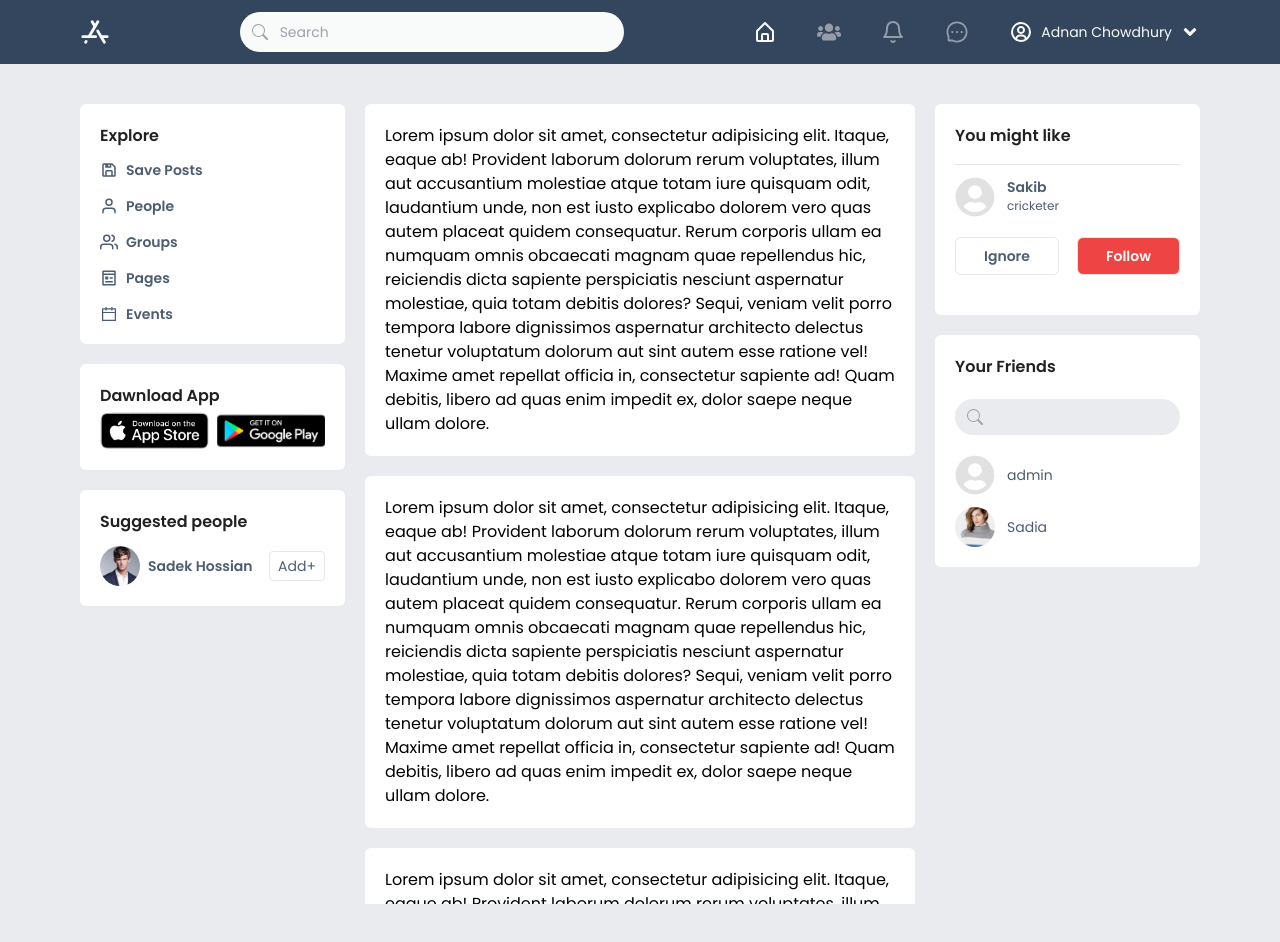
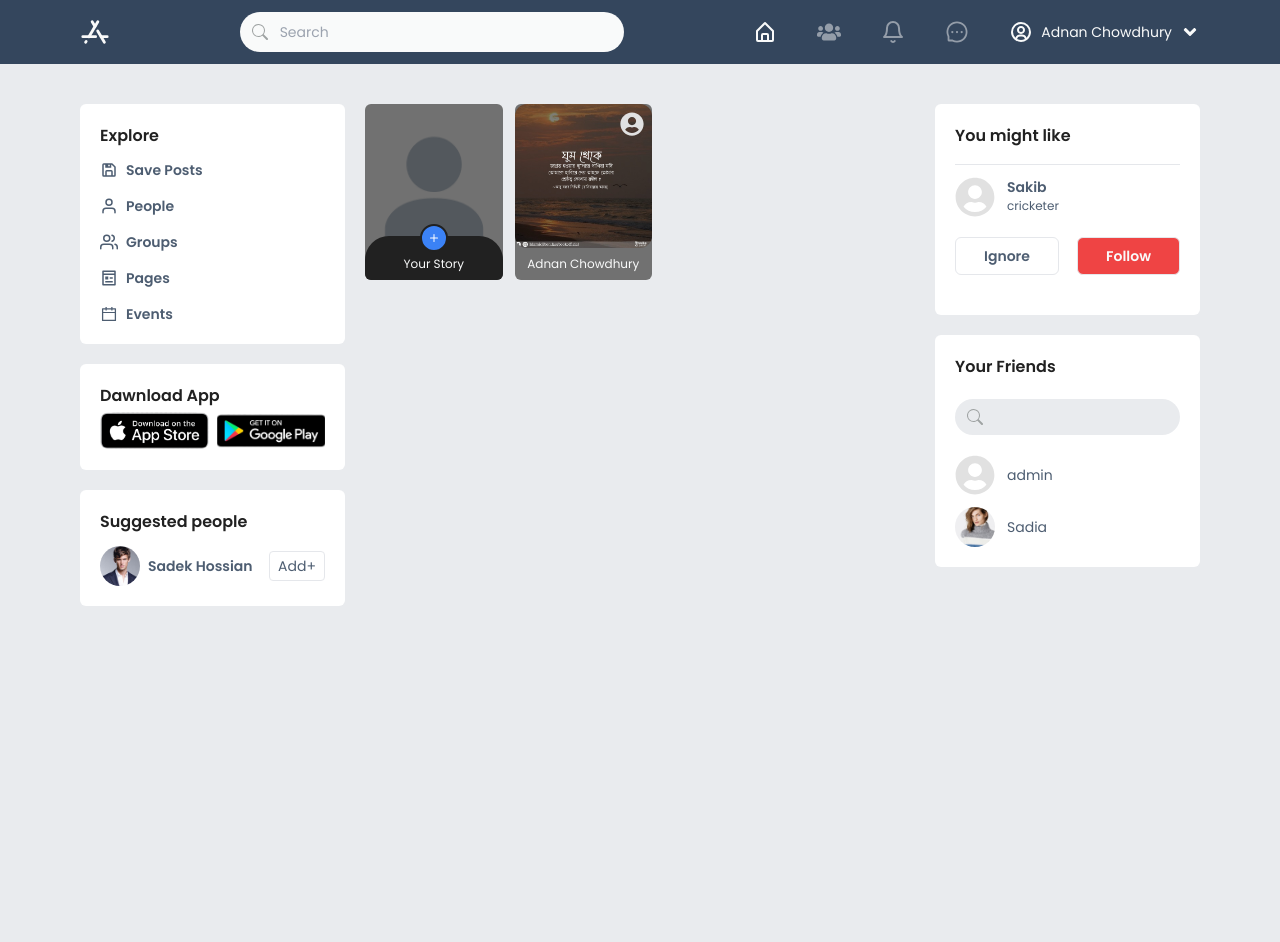
Before and after one commit to Arifulislam5577/Appifylab-Job-Task, a React (Create React App) app: page / in a window 1280 px wide. Built offline with nearby package versions, Linux system fonts and the light colour scheme.

Commit message:
stories added

```diff
--- a/src/pages/Home/HomeComponets/PostsArea.jsx
+++ b/src/pages/Home/HomeComponets/PostsArea.jsx
@@ -1,128 +1,10 @@
 import React from "react";
+import Stories from "./PostsComponents/Stories";
 
 const PostsArea = () => {
   return (
     <div className="posts-area flex flex-col gap-5 ">
-      <div className="bg-white p-5 rounded-md">
-        <p>
-          Lorem ipsum dolor sit amet, consectetur adipisicing elit. Itaque,
-          eaque ab! Provident laborum dolorum rerum voluptates, illum aut
-          accusantium molestiae atque totam iure quisquam odit, laudantium unde,
-          non est iusto explicabo dolorem vero quas autem placeat quidem
-          consequatur. Rerum corporis ullam ea numquam omnis obcaecati magnam
-          quae repellendus hic, reiciendis dicta sapiente perspiciatis nesciunt
-          aspernatur molestiae, quia totam debitis dolores? Sequi, veniam velit
-          porro tempora labore dignissimos aspernatur architecto delectus
-          tenetur voluptatum dolorum aut sint autem esse ratione vel! Maxime
-          amet repellat officia in, consectetur sapiente ad! Quam debitis,
-          libero ad quas enim impedit ex, dolor saepe neque ullam dolore.
-        </p>
-      </div>
-      <div className="bg-white p-5 rounded-md">
-        <p>
-          Lorem ipsum dolor sit amet, consectetur adipisicing elit. Itaque,
-          eaque ab! Provident laborum dolorum rerum voluptates, illum aut
-          accusantium molestiae atque totam iure quisquam odit, laudantium unde,
-          non est iusto explicabo dolorem vero quas autem placeat quidem
-          consequatur. Rerum corporis ullam ea numquam omnis obcaecati magnam
-          quae repellendus hic, reiciendis dicta sapiente perspiciatis nesciunt
-          aspernatur molestiae, quia totam debitis dolores? Sequi, veniam velit
-          porro tempora labore dignissimos aspernatur architecto delectus
-          tenetur voluptatum dolorum aut sint autem esse ratione vel! Maxime
-          amet repellat officia in, consectetur sapiente ad! Quam debitis,
-          libero ad quas enim impedit ex, dolor saepe neque ullam dolore.
-        </p>
-      </div>
-      <div className="bg-white p-5 rounded-md">
-        <p>
-          Lorem ipsum dolor sit amet, consectetur adipisicing elit. Itaque,
-          eaque ab! Provident laborum dolorum rerum voluptates, illum aut
-          accusantium molestiae atque totam iure quisquam odit, laudantium unde,
-          non est iusto explicabo dolorem vero quas autem placeat quidem
-          consequatur. Rerum corporis ullam ea numquam omnis obcaecati magnam
-          quae repellendus hic, reiciendis dicta sapiente perspiciatis nesciunt
-          aspernatur molestiae, quia totam debitis dolores? Sequi, veniam velit
-          porro tempora labore dignissimos aspernatur architecto delectus
-          tenetur voluptatum dolorum aut sint autem esse ratione vel! Maxime
-          amet repellat officia in, consectetur sapiente ad! Quam debitis,
-          libero ad quas enim impedit ex, dolor saepe neque ullam dolore.
-        </p>
-      </div>
-      <div className="bg-white p-5 rounded-md">
-        <p>
-          Lorem ipsum dolor sit amet, consectetur adipisicing elit. Itaque,
-          eaque ab! Provident laborum dolorum rerum voluptates, illum aut
-          accusantium molestiae atque totam iure quisquam odit, laudantium unde,
-          non est iusto explicabo dolorem vero quas autem placeat quidem
-          consequatur. Rerum corporis ullam ea numquam omnis obcaecati magnam
-          quae repellendus hic, reiciendis dicta sapiente perspiciatis nesciunt
-          aspernatur molestiae, quia totam debitis dolores? Sequi, veniam velit
-          porro tempora labore dignissimos aspernatur architecto delectus
-          tenetur voluptatum dolorum aut sint autem esse ratione vel! Maxime
-          amet repellat officia in, consectetur sapiente ad! Quam debitis,
-          libero ad quas enim impedit ex, dolor saepe neque ullam dolore.
-        </p>
-      </div>
-      <div className="bg-white p-5 rounded-md">
-        <p>
-          Lorem ipsum dolor sit amet, consectetur adipisicing elit. Itaque,
-          eaque ab! Provident laborum dolorum rerum voluptates, illum aut
-          accusantium molestiae atque totam iure quisquam odit, laudantium unde,
-          non est iusto explicabo dolorem vero quas autem placeat quidem
-          consequatur. Rerum corporis ullam ea numquam omnis obcaecati magnam
-          quae repellendus hic, reiciendis dicta sapiente perspiciatis nesciunt
-          aspernatur molestiae, quia totam debitis dolores? Sequi, veniam velit
-          porro tempora labore dignissimos aspernatur architecto delectus
-          tenetur voluptatum dolorum aut sint autem esse ratione vel! Maxime
-          amet repellat officia in, consectetur sapiente ad! Quam debitis,
-          libero ad quas enim impedit ex, dolor saepe neque ullam dolore.
-        </p>
-      </div>
-      <div className="bg-white p-5 rounded-md">
-        <p>
-          Lorem ipsum dolor sit amet, consectetur adipisicing elit. Itaque,
-          eaque ab! Provident laborum dolorum rerum voluptates, illum aut
-          accusantium molestiae atque totam iure quisquam odit, laudantium unde,
-          non est iusto explicabo dolorem vero quas autem placeat quidem
-          consequatur. Rerum corporis ullam ea numquam omnis obcaecati magnam
-          quae repellendus hic, reiciendis dicta sapiente perspiciatis nesciunt
-          aspernatur molestiae, quia totam debitis dolores? Sequi, veniam velit
-          porro tempora labore dignissimos aspernatur architecto delectus
-          tenetur voluptatum dolorum aut sint autem esse ratione vel! Maxime
-          amet repellat officia in, consectetur sapiente ad! Quam debitis,
-          libero ad quas enim impedit ex, dolor saepe neque ullam dolore.
-        </p>
-      </div>
-      <div className="bg-white p-5 rounded-md">
-        <p>
-          Lorem ipsum dolor sit amet, consectetur adipisicing elit. Itaque,
-          eaque ab! Provident laborum dolorum rerum voluptates, illum aut
-          accusantium molestiae atque totam iure quisquam odit, laudantium unde,
-          non est iusto explicabo dolorem vero quas autem placeat quidem
-          consequatur. Rerum corporis ullam ea numquam omnis obcaecati magnam
-          quae repellendus hic, reiciendis dicta sapiente perspiciatis nesciunt
-          aspernatur molestiae, quia totam debitis dolores? Sequi, veniam velit
-          porro tempora labore dignissimos aspernatur architecto delectus
-          tenetur voluptatum dolorum aut sint autem esse ratione vel! Maxime
-          amet repellat officia in, consectetur sapiente ad! Quam debitis,
-          libero ad quas enim impedit ex, dolor saepe neque ullam dolore.
-        </p>
-      </div>
-      <div className="bg-white p-5 rounded-md">
-        <p>
-          Lorem ipsum dolor sit amet, consectetur adipisicing elit. Itaque,
-          eaque ab! Provident laborum dolorum rerum voluptates, illum aut
-          accusantium molestiae atque totam iure quisquam odit, laudantium unde,
-          non est iusto explicabo dolorem vero quas autem placeat quidem
-          consequatur. Rerum corporis ullam ea numquam omnis obcaecati magnam
-          quae repellendus hic, reiciendis dicta sapiente perspiciatis nesciunt
-          aspernatur molestiae, quia totam debitis dolores? Sequi, veniam velit
-          porro tempora labore dignissimos aspernatur architecto delectus
-          tenetur voluptatum dolorum aut sint autem esse ratione vel! Maxime
-          amet repellat officia in, consectetur sapiente ad! Quam debitis,
-          libero ad quas enim impedit ex, dolor saepe neque ullam dolore.
-        </p>
-      </div>
+      <Stories />
     </div>
   );
 };
--- /dev/null
+++ b/src/pages/Home/HomeComponets/PostsComponents/Stories.jsx
@@ -0,0 +1,43 @@
+import React from "react";
+import { BsPlus } from "react-icons/bs";
+import { FaUserCircle } from "react-icons/fa";
+const Stories = () => {
+  return (
+    <div className="flex items-center gap-3">
+      <div className="h-52 w-1/3 md:w-1/4">
+        <div className="addStory rounded-md  px-5 py-2   overflow-hidden bg-[#717171] relative">
+          <img
+            src="images/story.png"
+            alt="story"
+            className="h-40 w-32 object-contain scale-125"
+          />
+          <div className="flex flex-col items-center gap-1 bg-dark w-full absolute bottom-0 left-0 right-0 rounded-t-3xl">
+            <div className="flex items-center flex-col p-2 relative">
+              <button className="h-7 w-7 rounded-full bg-blue-500 flex items-center justify-center absolute -top-3 border-2 border-dark">
+                <BsPlus color="white" />
+              </button>
+              <h3 className="text-light text-xs mt-3">Your Story</h3>
+            </div>
+          </div>
+        </div>
+      </div>
+      <div className="h-52 w-1/3 md:w-1/4">
+        <div className="rounded-md bg-[#717171] flex  flex-col relative">
+          <span className="absolute right-2 top-2 ">
+            <FaUserCircle color="#e1e1e1" size="24" />
+          </span>
+          <img
+            src="images/adnanStory.jpg"
+            alt="story"
+            className="rounded-xl  h-36 w-full object-cover"
+          />
+          <p className="text-xs my-2 text-center text-light ">
+            Adnan Chowdhury
+          </p>
+        </div>
+      </div>
+    </div>
+  );
+};
+
+export default Stories;
```
Also changed, not shown: public/images/adnanStory.jpg (added), public/images/story.png (added).
